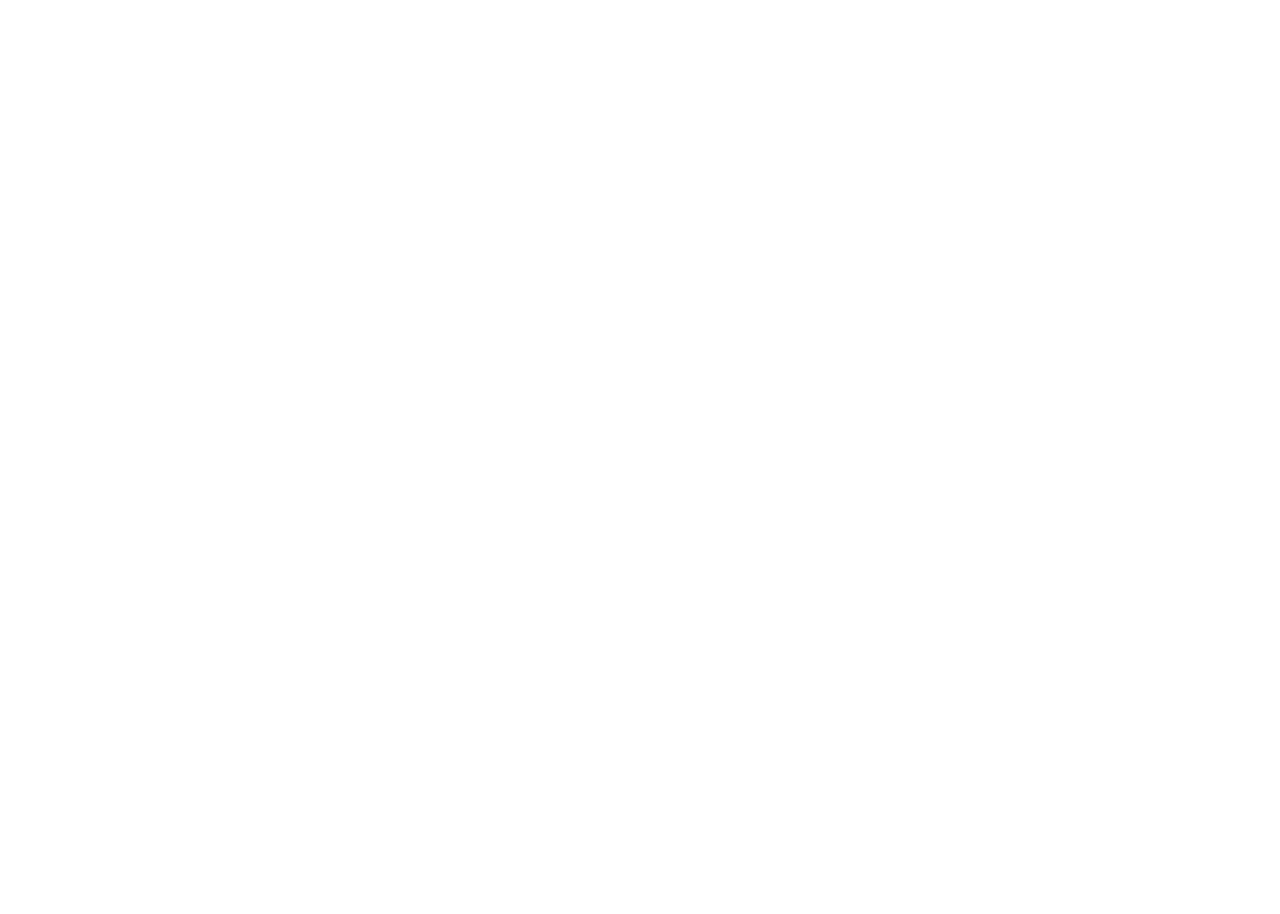
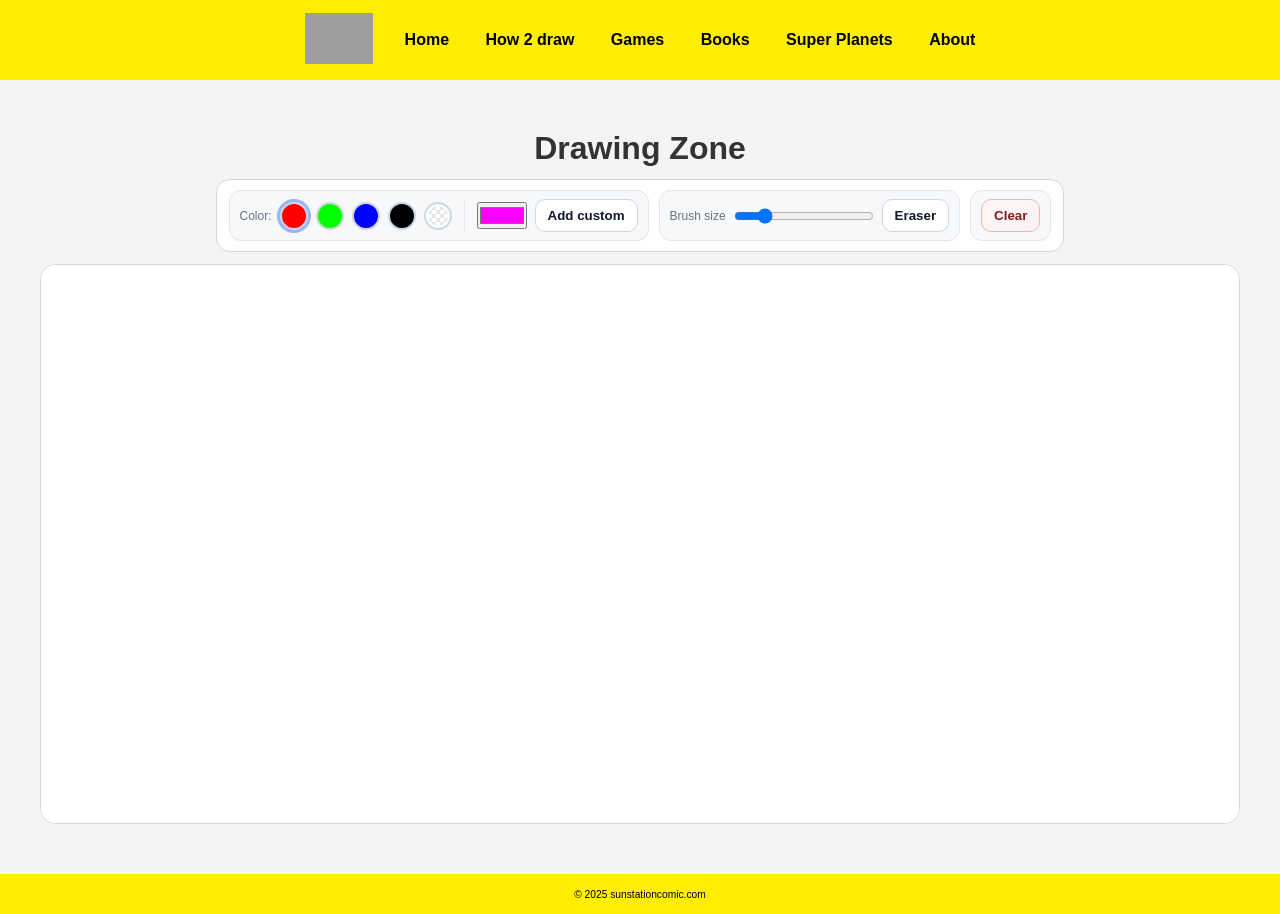
Before and after one commit to jnyanez/jnyanez.github.io, a plain HTML site: page game-drawing-zone.html in a window 1280 px wide. Before the commit the page ends 800 px from the top, so only its background shows below. Drawn offline with Linux system fonts and the light colour scheme; grey boxes are pictures that could not be loaded.

Commit message:
changes for drawing zone

```diff
--- /dev/null
+++ b/css/game-drawing-zone-styles.css
@@ -0,0 +1,159 @@
+/* ================================
+   Drawing Zone (scoped styles)
+   ================================ */
+
+/* Scope everything to the Drawing Zone area */
+.center-top {
+  /* keep your global layout; just control local width/spacing */
+  width: min(1200px, 100%);
+  margin: 0 auto;
+}
+
+/* Heading spacing */
+.center-top > h1 {
+  margin: 0 0 12px;
+}
+
+/* ---------- Toolbar ---------- */
+.toolbar {
+  display: flex;
+  flex-wrap: wrap;
+  align-items: center;
+  gap: 10px;
+
+  /* Light card look to match your site's light theme */
+  background: #ffffff;
+  color: #222;
+  border: 1px solid #d0d7de;  /* subtle gray */
+  border-radius: 14px;
+  padding: 10px 12px;
+  margin: 0 0 12px;
+}
+
+.group {
+  display: flex;
+  align-items: center;
+  gap: 8px;
+  padding: 8px 10px;
+  background: #f6f8fa;
+  border: 1px solid #e2e5e9;
+  border-radius: 12px;
+}
+
+/* Small label text in toolbar */
+.hint,
+.toolbar label {
+  font-size: 12px;
+  color: #6b7280; /* muted */
+}
+
+/* Divider between color and inputs */
+.divider {
+  width: 1px;
+  height: 32px;
+  background: #e5e7eb;
+  margin: 0 4px;
+}
+
+/* Buttons */
+.btn {
+  cursor: pointer;
+  border: 1px solid #d0d7de;
+  background: #ffffff;
+  color: #111827;
+  padding: 8px 12px;
+  border-radius: 10px;
+  font-weight: 600;
+  transition: transform .06s ease, background .2s ease, border-color .2s ease, box-shadow .2s ease;
+}
+.btn:hover { transform: translateY(-1px); }
+.btn:focus-visible {
+  outline: 2px solid #2563eb; /* blue focus ring */
+  outline-offset: 2px;
+}
+.btn[aria-pressed="true"],
+.btn.active {
+  box-shadow: 0 0 0 2px rgba(37, 99, 235, 0.35) inset;
+}
+.btn.danger {
+  background: #fff4f4;
+  border-color: #f0b4b4;
+  color: #7f1d1d;
+}
+.btn.danger:hover {
+  border-color: #ef4444;
+}
+
+/* Brush size slider */
+#brushSize {
+  width: 140px;
+}
+@media (max-width: 640px) {
+  #brushSize { width: 110px; }
+}
+
+/* ---------- Color Swatches ---------- */
+.swatch {
+  width: 28px;
+  height: 28px;
+  border-radius: 999px;
+  border: 2px solid #d0d7de; /* visible on light bg */
+  display: inline-flex;
+  align-items: center;
+  justify-content: center;
+  cursor: pointer;
+  position: relative; /* for white checker assist */
+}
+
+/* Give the white swatch some contrast using a subtle checkerboard */
+.swatch[data-color="#ffffff"]::before,
+.swatch[style*="background:#ffffff"]::before,
+.swatch[style*="background: #ffffff"]::before {
+  content: "";
+  position: absolute;
+  inset: 2px;
+  background-image:
+    linear-gradient(45deg, #e5e7eb 25%, transparent 25%),
+    linear-gradient(-45deg, #e5e7eb 25%, transparent 25%),
+    linear-gradient(45deg, transparent 75%, #e5e7eb 75%),
+    linear-gradient(-45deg, transparent 75%, #e5e7eb 75%);
+  background-size: 8px 8px;
+  background-position: 0 0, 0 4px, 4px -4px, -4px 0;
+  border-radius: 999px;
+  z-index: 0;
+}
+.swatch[style*="background:#ffffff"] { background-clip: padding-box; }
+
+.swatch[aria-selected="true"] {
+  box-shadow: 0 0 0 3px rgba(37, 99, 235, .45);
+}
+.swatch:focus-visible {
+  outline: 3px solid #2563eb;
+  outline-offset: 2px;
+}
+
+/* ---------- Canvas Area ---------- */
+.canvas-wrap {
+  /* Light card around the canvas */
+  background: #ffffff;
+  border: 1px solid #d0d7de;
+  border-radius: 16px;
+  overflow: hidden;
+
+  /* Responsive height: phones -> desktop */
+  height: clamp(360px, 70vh, 1000px);
+  width: 100%;
+  display: grid;
+}
+
+/* Make canvas fill its wrapper; allow touch drawing */
+#pad {
+  width: 100%;
+  height: 100%;
+  display: block;
+  touch-action: none; /* so touch can draw */
+  background: #ffffff;
+}
+
+/* Optional: sticky toolbar under your fixed site header while scrolling
+.toolbar { position: sticky; top: 0; z-index: 10; } */
--- a/game-drawing-zone.html
+++ b/game-drawing-zone.html
@@ -0,0 +1,51 @@
+<!DOCTYPE html>
+<html lang="en">
+   <head>
+      <meta charset="UTF-8">
+      <title>Drawing Zone | Grayson's Site</title>
+      <link rel="stylesheet" href="css/styles.css">
+      <link rel="stylesheet" href="css/game-drawing-zone-styles.css">
+   </head>
+   <body>
+      <div id="site-header"></div>
+
+      <main class="center-top">
+         <h1>Drawing Zone</h1>
+
+         <!-- Controls under H1 and above the canvas -->
+         <div class="toolbar" role="region" aria-label="Drawing controls">
+            <div class="group" role="group" aria-label="Colors">
+               <span class="hint">Color:</span>
+               <!-- Primary RGB colors + black/white -->
+               <button class="swatch" data-color="#ff0000" style="background:#ff0000" aria-label="Red" aria-selected="true"></button>
+               <button class="swatch" data-color="#00ff00" style="background:#00ff00" aria-label="Green"></button>
+               <button class="swatch" data-color="#0000ff" style="background:#0000ff" aria-label="Blue"></button>
+               <button class="swatch" data-color="#000000" style="background:#000000" aria-label="Black"></button>
+               <button class="swatch" data-color="#ffffff" style="background:#ffffff" aria-label="White"></button>
+               <div class="divider" aria-hidden="true"></div>
+               <input id="customColor" type="color" value="#ff00ff" title="Pick a custom color" />
+               <button id="addCustom" class="btn" aria-label="Add custom color">Add custom</button>
+            </div>
+
+            <div class="group" role="group" aria-label="Brush">
+               <label for="brushSize">Brush size</label>
+               <input id="brushSize" type="range" min="1" max="60" value="12" />
+               <button id="eraser" class="btn" aria-pressed="false" title="Eraser (toggle)">Eraser</button>
+            </div>
+
+            <div class="group" role="group" aria-label="Actions">
+               <button id="clear" class="btn danger" title="Clear the entire drawing">Clear</button>
+            </div>
+         </div>
+
+         <div class="canvas-wrap">
+            <canvas id="pad" width="1920" height="1080" aria-label="Drawing canvas"></canvas>
+         </div>
+      </main>
+
+      <div id="site-footer"></div>
+
+      <script src="js/scripts.js"></script>
+      <script src="js/drawing.js"></script>
+   </body>
+</html>
--- /dev/null
+++ b/js/drawing.js
@@ -0,0 +1,230 @@
+// Ensure all swatches display their color from data-color
+document.querySelectorAll('.swatch').forEach(btn => {
+  const c = btn.dataset.color;
+  if (c) btn.style.background = c;
+});
+
+(function () {
+   // Wait until DOM is ready (safe even if script is at the bottom)
+   if (document.readyState === "loading") {
+      document.addEventListener("DOMContentLoaded", setup);
+   } else {
+      setup();
+   }
+
+   function setup() {
+      // ---- Elements ----
+      const canvas = document.getElementById("pad");
+      if (!canvas) {
+         console.error("Canvas #pad not found.");
+         return;
+      }
+      const ctx = canvas.getContext("2d");
+
+      const swatches = Array.from(document.querySelectorAll(".swatch"));
+      const customInput = document.getElementById("customColor");
+      const addCustomBtn = document.getElementById("addCustom");
+      const brushSize = document.getElementById("brushSize");
+      const eraserBtn = document.getElementById("eraser");
+      const clearBtn = document.getElementById("clear");
+
+      // ---- State ----
+      let drawing = false;
+      let strokeColor = "#ff0000";
+      let strokeWidth = brushSize ? parseInt(brushSize.value, 10) || 12 : 12;
+      let erasing = false;
+
+      // ---- Canvas sizing / HiDPI ----
+      function fitCanvasToCSS() {
+         const rect = canvas.getBoundingClientRect();
+         const dpr = window.devicePixelRatio || 1;
+         // Reset any transform first to avoid compounding scale
+         ctx.setTransform(1, 0, 0, 1, 0, 0);
+         canvas.width = Math.max(1, Math.round(rect.width * dpr));
+         canvas.height = Math.max(1, Math.round(rect.height * dpr));
+         ctx.scale(dpr, dpr);
+
+         // Paint white background
+         ctx.save();
+         ctx.globalCompositeOperation = "source-over";
+         ctx.fillStyle = "#ffffff";
+         ctx.fillRect(0, 0, rect.width, rect.height);
+         ctx.restore();
+      }
+
+      function initOrResize() {
+         fitCanvasToCSS();
+      }
+
+      window.addEventListener("resize", initOrResize);
+      initOrResize();
+
+      // ---- Helpers ----
+      function posFromEvent(e) {
+         const rect = canvas.getBoundingClientRect();
+         const touch =
+            (e.touches && e.touches[0]) ||
+            (e.changedTouches && e.changedTouches[0]);
+         const clientX = touch ? touch.clientX : e.clientX;
+         const clientY = touch ? touch.clientY : e.clientY;
+         return { x: clientX - rect.left, y: clientY - rect.top };
+      }
+
+      function beginStroke(x, y) {
+         drawing = true;
+         ctx.beginPath();
+         ctx.moveTo(x, y);
+      }
+
+      function drawTo(x, y) {
+         if (!drawing) return;
+         ctx.lineCap = "round";
+         ctx.lineJoin = "round";
+         ctx.lineWidth = strokeWidth;
+         if (erasing) {
+            ctx.globalCompositeOperation = "destination-out";
+            ctx.strokeStyle = "rgba(0,0,0,1)"; // color ignored under destination-out
+         } else {
+            ctx.globalCompositeOperation = "source-over";
+            ctx.strokeStyle = strokeColor;
+         }
+         ctx.lineTo(x, y);
+         ctx.stroke();
+      }
+
+      function endStroke() {
+         drawing = false;
+         ctx.closePath();
+      }
+
+      // ---- Mouse ----
+      canvas.addEventListener("mousedown", (e) => {
+         const p = posFromEvent(e);
+         beginStroke(p.x, p.y);
+      });
+      canvas.addEventListener("mousemove", (e) => {
+         const p = posFromEvent(e);
+         drawTo(p.x, p.y);
+      });
+      window.addEventListener("mouseup", endStroke);
+
+      // ---- Touch ----
+      canvas.addEventListener(
+         "touchstart",
+         (e) => {
+            const p = posFromEvent(e);
+            beginStroke(p.x, p.y);
+            e.preventDefault();
+         },
+         { passive: false }
+      );
+      canvas.addEventListener(
+         "touchmove",
+         (e) => {
+            const p = posFromEvent(e);
+            drawTo(p.x, p.y);
+            e.preventDefault();
+         },
+         { passive: false }
+      );
+      window.addEventListener("touchend", endStroke);
+
+      // ---- UI wiring ----
+      function selectSwatch(btn) {
+         swatches.forEach((s) => s.setAttribute("aria-selected", "false"));
+         btn.setAttribute("aria-selected", "true");
+         strokeColor = btn.dataset.color;
+         erasing = false;
+         if (eraserBtn) eraserBtn.setAttribute("aria-pressed", "false");
+      }
+
+      swatches.forEach((btn) => {
+         btn.addEventListener("click", () => selectSwatch(btn));
+      });
+
+      if (addCustomBtn && customInput) {
+         addCustomBtn.addEventListener("click", () => {
+            const val = customInput.value || "#000000";
+            // Find the Colors group container to insert into
+            const colorsGroup = addCustomBtn.closest('.group[aria-label="Colors"]') || addCustomBtn.parentElement;
+            const divider = colorsGroup.querySelector(".divider");
+
+            // Reuse existing custom, or create one
+            let custom = colorsGroup.querySelector('.swatch[data-role="custom"]');
+            if (!custom) {
+               custom = document.createElement("button");
+               custom.className = "swatch";
+               custom.setAttribute("aria-label", "Custom");
+               custom.dataset.role = "custom";
+               // Insert just before the divider so it sits with the built-ins
+               if (divider) {
+                  colorsGroup.insertBefore(custom, divider);
+               } else {
+                  colorsGroup.appendChild(custom);
+               }
+               // Track it in our swatches array for click handling
+               swatches.push(custom);
+               custom.addEventListener("click", () => selectSwatch(custom));
+            }
+
+            custom.dataset.color = val;
+            custom.style.background = val;
+            selectSwatch(custom);
+         });
+      }
+
+      if (brushSize) {
+         brushSize.addEventListener("input", () => {
+            strokeWidth = parseInt(brushSize.value, 10) || 1;
+         });
+      }
+
+      if (eraserBtn) {
+         eraserBtn.addEventListener("click", () => {
+            erasing = !erasing;
+            eraserBtn.setAttribute("aria-pressed", String(erasing));
+         });
+      }
+
+      if (clearBtn) {
+         clearBtn.addEventListener("click", () => {
+            const ok = confirm(
+               "Are you sure? All contents within the drawing will be cleared."
+            );
+            if (!ok) return;
+            const rect = canvas.getBoundingClientRect();
+            ctx.save();
+            ctx.setTransform(1, 0, 0, 1, 0, 0); // reset transform to clear reliably
+            const dpr = window.devicePixelRatio || 1;
+            ctx.fillStyle = "#ffffff";
+            ctx.fillRect(0, 0, canvas.width, canvas.height);
+            // restore DPR scaling for continued drawing
+            ctx.scale(dpr, dpr);
+            ctx.restore();
+         });
+      }
+
+      // ---- Keyboard helpers ----
+      window.addEventListener("keydown", (e) => {
+         if (e.key === "e" || (e.ctrlKey && e.key.toLowerCase() === "e")) {
+            eraserBtn && eraserBtn.click();
+         }
+         if (brushSize) {
+            if (e.key === "[") {
+               brushSize.value = Math.max(
+                  1,
+                  (parseInt(brushSize.value, 10) || 1) - 1
+               );
+               brushSize.dispatchEvent(new Event("input"));
+            }
+            if (e.key === "]") {
+               brushSize.value = Math.min(
+                  60,
+                  (parseInt(brushSize.value, 10) || 1) + 1
+               );
+               brushSize.dispatchEvent(new Event("input"));
+            }
+         }
+      });
+   }
+})();
```
Also changed, not shown: games.html (+2 -2 lines), game-guess-the-bad-guy.html (deleted), game-guess-the-character.html (added), images/game-guess-the-character.png (renamed from images/game-guess-the-bad-guy.png).
